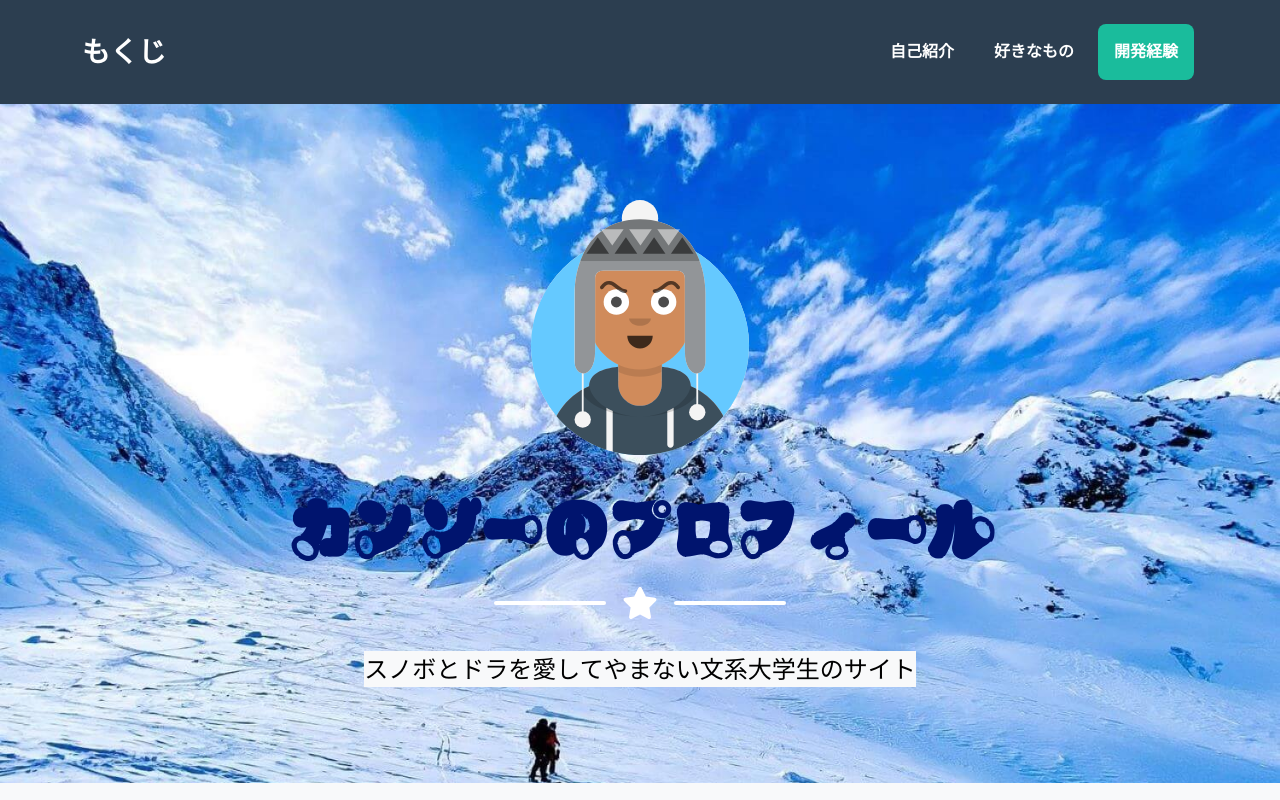
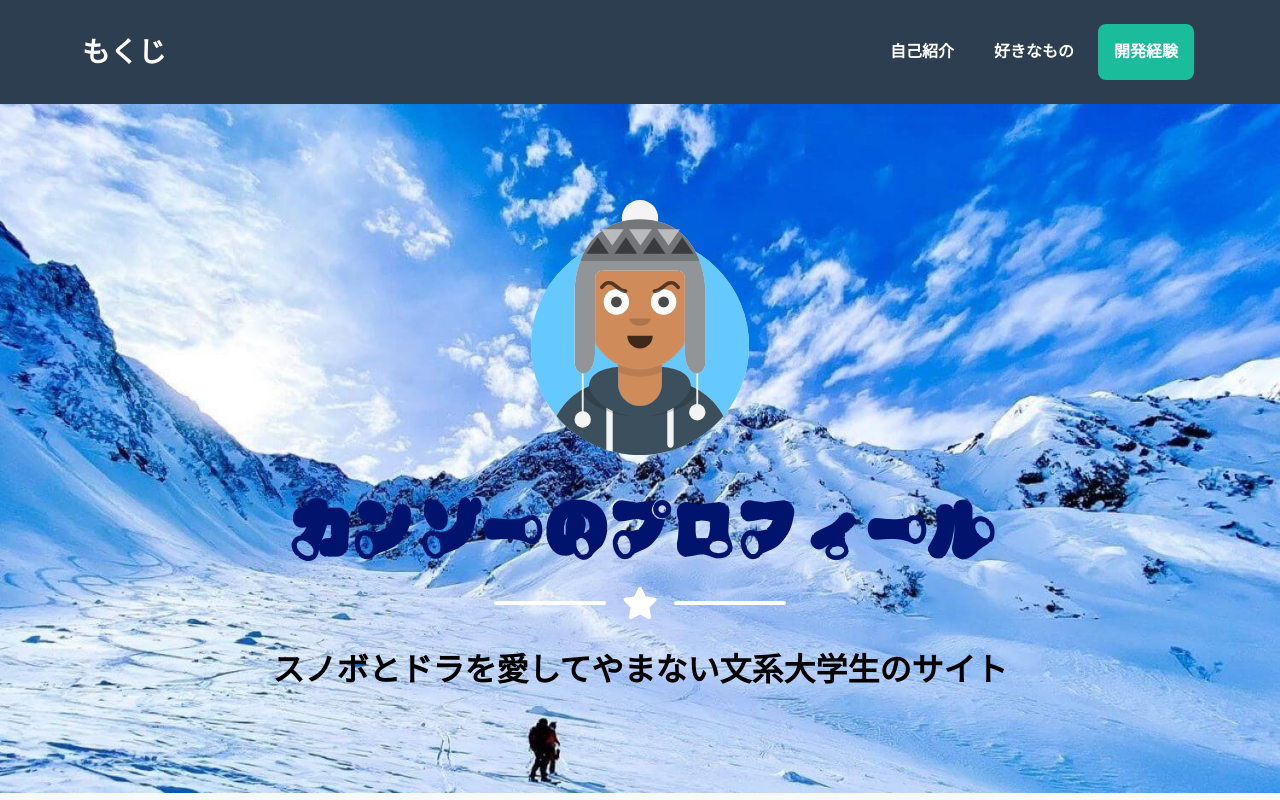
Before and after one commit to KANZO-TUN/KANZO-TUN, a plain HTML site: page index.html in a window 1280 px wide. Shown: the top 800 px of the page. Drawn offline with nearby package versions, Linux system fonts and the light colour scheme.

Commit message:
Update index.html

```diff
--- a/index.html
+++ b/index.html
@@ -56,7 +56,7 @@
                     <div class="divider-custom-icon"><i class="fas fa-star"></i></div>
                     <div class="divider-custom-line"></div>
                 </div>
-                <p class="masthead-subheading text-black bg-light mb-0 ">スノボとドラを愛してやまない文系大学生のサイト</p>
+                <h2 class="page-section-heading text-center text-uppercase text-black">スノボとドラを愛してやまない文系大学生のサイト</h2>
             </div>
         </header>
 
```
